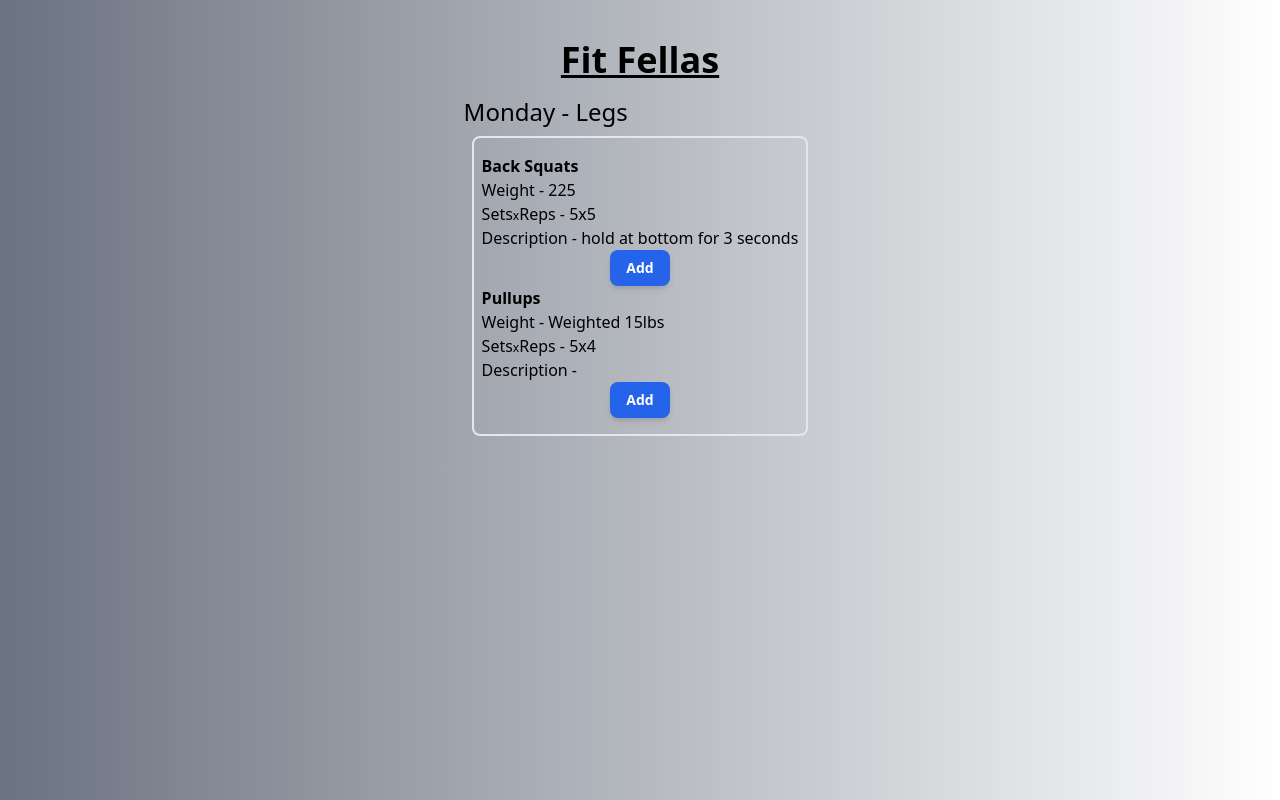
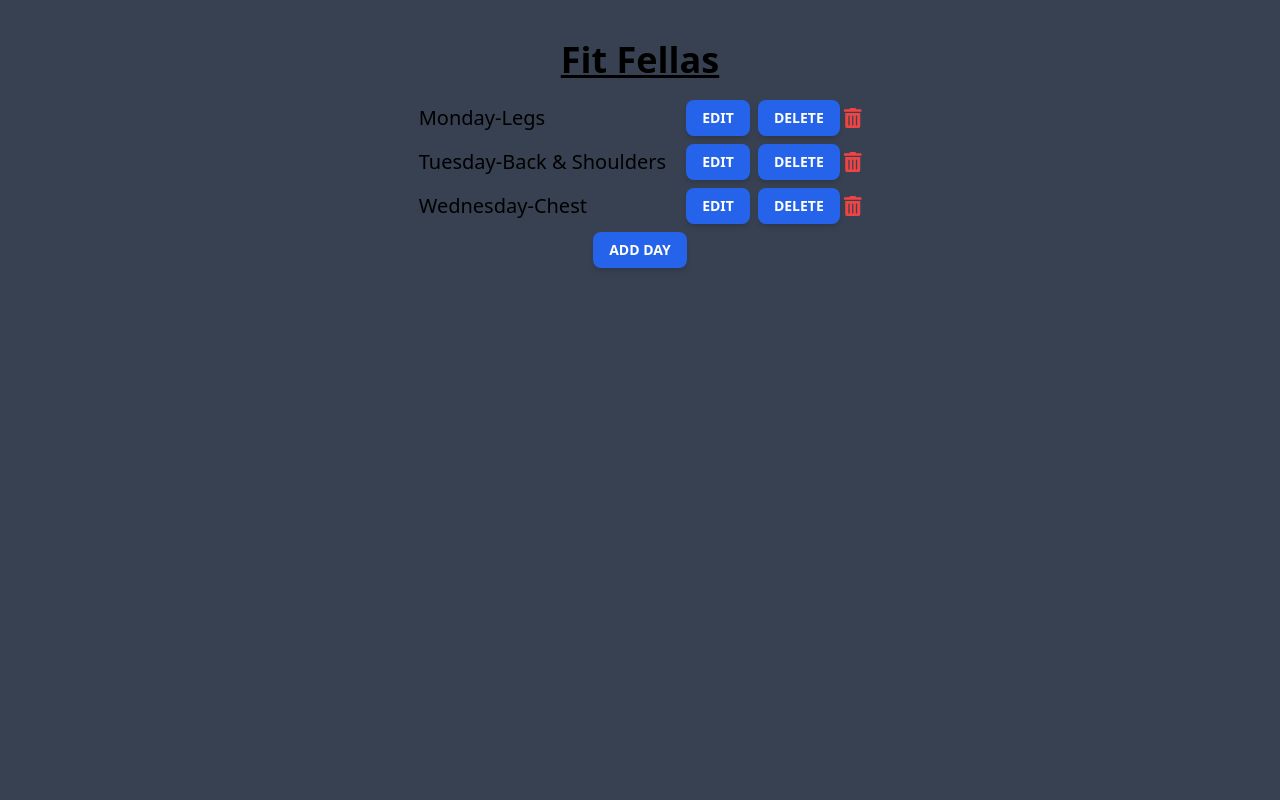
Before and after one commit to dkwatson522/Rod-Get-Wright, a React (Create React App) app: page / in a window 1280 px wide. Built offline with nearby package versions, Linux system fonts and the light colour scheme.

Commit message:
Added Schedule, Day component with add, delete functionality

```diff
--- a/package.json
+++ b/package.json
@@ -4,6 +4,9 @@
   "private": true,
   "dependencies": {
     "@craco/craco": "^6.1.1",
+    "@fortawesome/fontawesome-svg-core": "^1.2.34",
+    "@fortawesome/free-solid-svg-icons": "^5.15.2",
+    "@fortawesome/react-fontawesome": "^0.1.14",
     "@testing-library/jest-dom": "^5.11.4",
     "@testing-library/react": "^11.1.0",
     "@testing-library/user-event": "^12.1.10",
--- a/src/components/App.js
+++ b/src/components/App.js
@@ -1,18 +1,79 @@
+import React, { useState } from 'react';
 import '../App.css';
 import Schedule from './Schedule';
+import ScheduleEdit from './ScheduleEdit';
 import { v4 as uuidv4 } from 'uuid';
 
+export const WorkoutContext = React.createContext();
 
 function App() {
   let title = 'Fit Fellas'
-  console.log(uuidv4())
+
+  const sampleDays = [
+    {
+      id: uuidv4(),
+      day: 'Monday',
+      focus: 'Legs'
+    },
+    {
+      id: uuidv4(),
+      day: 'Tuesday',
+      focus: 'Back & Shoulders'
+    },
+    {
+      id: uuidv4(),
+      day: 'Wednesday',
+      focus: 'Chest'
+    }
+  ]
+
+  const [days, setDays] = useState(sampleDays);
+  const [selectedDayId, setSelectedDayId] = useState();
+
+  const selectedDay = days.find((day) => day.id === selectedDayId)
+
+  const handleDayAdd = () => {
+    const newDay = {
+      id: uuidv4(),
+      day:'',
+      focus: ''
+    }
+
+    setDays([...days, newDay])
+  }
+
+  const handleDayDelete = (id) => {
+    if (selectedDayId != null && selectedDayId === id) {
+      setSelectedDayId(undefined)
+    }
+    setDays(days.filter(day => day.id !== id))
+  }
+
+  const handleDaySelect = (id) => {
+    setSelectedDayId(id)
+  }
+
+  const workoutContextValue = {
+    handleDayAdd,
+    handleDayDelete,
+    handleDaySelect
+  }
 
   return (
-    <div className="flex flex-col justify-center items-center h-full my-6">
-      <h1 className="text-4xl my-4 font-extrabold underline">{title}</h1>
-      <Schedule/>
-    </div>
+    <WorkoutContext.Provider value={workoutContextValue}>
+      <div className="flex flex-col justify-center items-center h-full my-6">
+        <h1 className="text-4xl my-4 font-extrabold underline">{title}</h1>
+        <Schedule
+          days={days}
+        />
+      </div>
+    </WorkoutContext.Provider>
+
   );
 }
 
+
+
+
+
 export default App;
--- a/src/components/Button.js
+++ b/src/components/Button.js
@@ -1,25 +1,12 @@
-import React from 'react';
+import React, { useContext } from 'react';
 
 const Button = ({  text, onClick }) => {
 
-
-
   return (
     <div className="flex flex-row justify-center items-center ">
-    <button onClick={onClick} className="mx-1 flex-shrink-0 bg-blue-600 text-white text-sm font-semibold py-2 px-4 rounded-lg shadow-md hover:bg-blue-700 focus:outline-none focus:ring-2 focus:ring-blue-500 focus:ring-offset-2 focus:ring-offset-blue-200">
-      {text}
-    </button>
-      {/*
-      <button onClick={onClick} className="mx-1 flex-shrink-0 bg-blue-600 text-white text-sm font-semibold py-2 px-4 rounded-lg shadow-md hover:bg-blue-700 focus:outline-none focus:ring-2 focus:ring-blue-500 focus:ring-offset-2 focus:ring-offset-blue-200">
-        <i className="far fa-trash-alt"></i>
+      <button onClick={onClick} className="my-1 mx-1 flex-shrink-0 bg-blue-600 text-white text-sm font-semibold py-2 px-4 rounded-lg shadow-md hover:bg-blue-700 focus:outline-none focus:ring-2 focus:ring-blue-500 focus:ring-offset-2 focus:ring-offset-blue-200">
+        {text}
       </button>
-      <button className="mx-1 flex-shrink-0 bg-blue-600 text-white text-sm font-semibold py-2 px-4 rounded-lg shadow-md hover:bg-blue-700 focus:outline-none focus:ring-2 focus:ring-blue-500 focus:ring-offset-2 focus:ring-offset-blue-200">
-        <i className="fas fa-edit"></i>
-      </button>
-      <button className="mx-1 flex-shrink-0 bg-blue-600 text-white text-sm font-semibold py-2 px-4 rounded-lg shadow-md hover:bg-blue-700 focus:outline-none focus:ring-2 focus:ring-blue-500 focus:ring-offset-2 focus:ring-offset-blue-200">
-        <i className="fas fa-plus-square"></i>
-      </button>
-      */}
     </div>
   );
 }
--- a/src/components/Day.js
+++ b/src/components/Day.js
@@ -1,10 +1,26 @@
-import React from 'react';
+import React, { useContext } from 'react';
+import Button from './Button';
+import { WorkoutContext } from './App';
+import { FontAwesomeIcon } from '@fortawesome/react-fontawesome';
+import { faTrashAlt } from '@fortawesome/free-solid-svg-icons';
 
-const Day = ({ day, focus }) => {
+const Day = (props) => {
+  const { day, focus, id } = props;
+  const { handleDayDelete, handleDaySelect } = useContext(WorkoutContext)
+
 
   return (
-    <div className="text-2xl">
-      <h1>{day} - {focus}</h1>
+    <div>
+      <div className="text-xl flex flex-row justify-between items-center ">
+        <div className="mx-2 flex flex-row items-center">
+          <span>{day}</span><span> - </span><span>{focus}</span>
+        </div>
+        <div className="mx-2 flex flex-row items-center">
+          <Button onClick={() => handleDaySelect(id)} text="EDIT"/>
+          <Button onClick={() => handleDayDelete(id)} text="DELETE"/>
+          <FontAwesomeIcon icon={faTrashAlt} className="text-red-500"/>
+        </div>
+      </div>
     </div>
   );
 }
--- a/src/components/Schedule.js
+++ b/src/components/Schedule.js
@@ -1,28 +1,30 @@
-import React from 'react';
+import React, { useContext } from 'react';
+import { WorkoutContext } from './App';
 import Day from './Day';
-import WorkoutList from './WorkoutList';
+import Button from './Button';
+import { FontAwesomeIcon } from '@fortawesome/react-fontawesome';
+import { faTrashAlt } from '@fortawesome/free-solid-svg-icons';
 
-const Schedule = () => {
+
+const Schedule = ({ days }) => {
+  const { handleDayAdd } = useContext(WorkoutContext)
 
   return (
-    <div className="">
-      <Day day='Monday' focus='Legs'/>
-      <WorkoutList/>
-      {/*
-        <Day day='Tuesday' focus='Back & Shoulder'/>
-        <WorkoutList/>
-        <Day day='Wednesday' focus='Chest & Triceps'/>
-        <WorkoutList/>
-        <Day day='Thursday' focus='Legs'/>
-        <WorkoutList/>
-        <Day day='Friday' focus='Biceps'/>
-        <WorkoutList/>
-        <Day day='Saturday' focus='Full Body'/>
-        <WorkoutList/>
-        <Day day='Sunday' focus='Rest'/>
-        <WorkoutList/>
-      */}
-    </div>
+    <>
+      <div>
+        {days.map((day) => {
+          return (
+            <Day
+              key= {day.id}
+              {...day}
+            />
+          )
+        })}
+      </div>
+      <div className="flex flex-row justify-around items-center">
+      <Button text="ADD DAY" onClick={handleDayAdd}/>
+      </div>
+    </>
   )
 };
 
--- a/src/components/Workout.js
+++ /dev/null
@@ -1,44 +0,0 @@
-import React, { useState } from 'react';
-import Button from './Button';
-import { v4 as uuidv4 } from 'uuid';
-
-
-const Workout = ({ exercise, weight, reps, description }) => {
-  const [workouts, setWorkouts] = useState([
-    {
-      id: uuidv4(),
-      exercise:'Back Squats',
-      weight:'225',
-      reps:'5x5',
-      description:'hold at bottom for 3 seconds'
-    },
-    {
-      id: uuidv4(),
-      exercise:'Pullups',
-      weight:'Weighted 15lbs',
-      reps:'5x4',
-      description:''
-    }
-  ])
-  const onClick = (() => {
-    console.log('click');
-  })
-
-
-  return (
-    <>
-      {workouts.map((workout) => (
-        <>
-          <h1 className="font-semibold" key={workout.id}>{workout.exercise}</h1>
-          <p>Weight - <span>{workout.weight}</span></p>
-          <p>Sets<span className="text-xs">x</span>Reps - <span>{workout.reps}</span></p>
-          <p>Description - <span>{workout.description}</span></p>
-          <Button text='Add' color='blue' onClick={onClick}/>
-        </>
-        )
-      )}
-    </>
-  );
-}
-
-export default Workout;
--- a/src/components/WorkoutList.js
+++ /dev/null
@@ -1,14 +0,0 @@
-import React from 'react';
-import WorkoutSegment from './WorkoutSegment';
-
-
-
-const WorkoutList = ( ) => {
-  return (
-    <div className="m-2 rounded-lg border-2 p-2 divide-y-4 divide-red-800">
-      <WorkoutSegment/>
-    </div>
-  );
-}
-
-export default WorkoutList
--- a/src/components/WorkoutSegment.js
+++ /dev/null
@@ -1,15 +0,0 @@
-import React from 'react';
-import Workout from './Workout';
-
-
-const WorkoutSegment = ({ exercise, weight, reps, description }) => {
-
-  return (
-    <div className='py-2'>
-      <Workout/>
-    </div>
-  );
-}
-
-
-export default WorkoutSegment;
```
Also changed, not shown: public/index.html (+1 -5 lines), src/components/ScheduleEdit.js (added), 1 other file (tests, documents, lock files or other folders).
